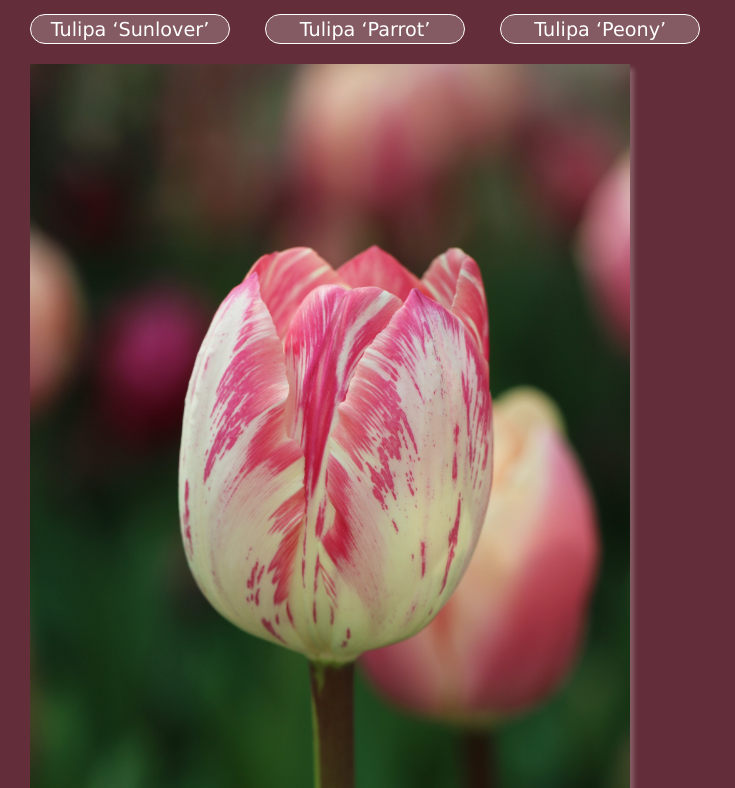
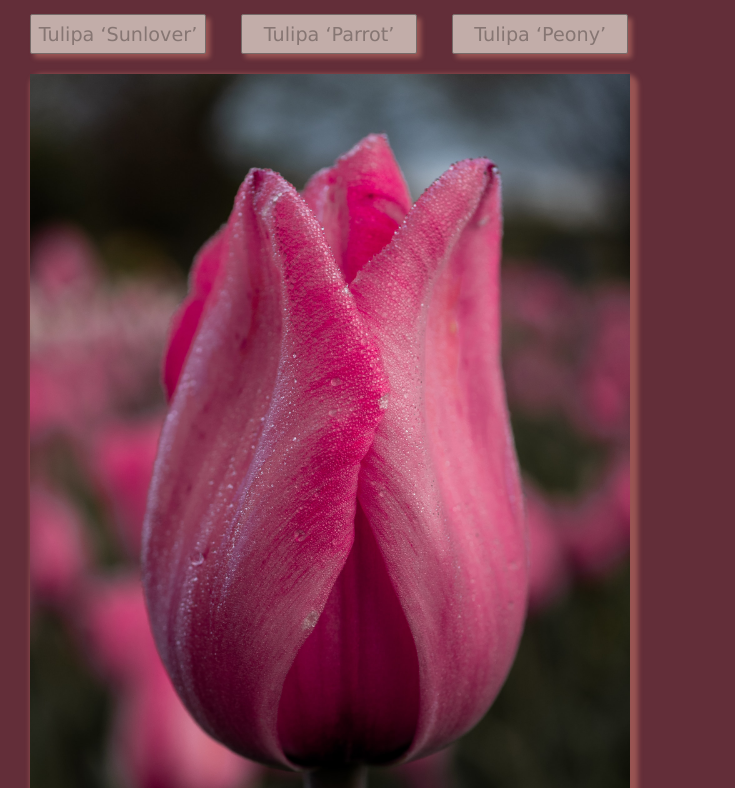
Before and after one commit to mildalge/15-ND, a website: page index.html in a window 1280 px wide. Shown: the part 84-872 px from the top of the page, without its empty margins (0-735 px from the left). Drawn offline with nearby package versions, Linux system fonts and the light colour scheme; files that its build step writes are made by us from their sources.

Commit message:
1dienis2

```diff
--- a/scss/style.scss
+++ b/scss/style.scss
@@ -4,10 +4,7 @@
   box-sizing: border-box;
   font-family: Verdana, Geneva, Tahoma, sans-serif;
   background: #632e39;
-
 }
-
-
 
 h1 {
   margin-top: 30px;
@@ -15,40 +12,58 @@ h1 {
   margin-left: 30px;
   letter-spacing: 2px;
   color: aliceblue;
+  text-shadow: 3px 3px 4px  #e08775;
 }
 
 button {
-  width: 200px;
-  height: 30px;
-  border: 1px solid white;
-  border-radius: 100px;
-  background: #ffffff36;
-  color: white;
+  width: 176px;
+  height: 40px;
+  border: 0.5px solid #766b69;;
+  border-radius: 2px;
+  background: #c2ada9;
+  color: #867673;
   font-size: 1.2em;
-  // box-shadow: 4px 4px 5px #f5f5f53e;
-  transition: 0.3s;
+  box-shadow: 4px 4px 5px #e0877570;
+  transition: 1s;
   margin-bottom: 20px;
   margin-left: 30px;
+
 }
 
+button:hover {
+  cursor:pointer;
+  background: #ffffff96;
+}
+
+button.selected {
+  background: #c2ada9;
+  color: white;
+  border: 1px solid white;
+  border-radius: 2px;
+  box-shadow: 4px 4px 5px #e08775;
+  transform: translateY(100px);
+}
+
+
 .tabs {
-  background: #ffffff36;
-  box-shadow: 4px 4px 5px #f5f5f53e;
+  background: #e08775;
+  box-shadow: 4px 4px 5px 4px #e0877570;
   max-width: 600px;
   width: 100%;
   margin-left: 30px;
-  border-radius: 4px;
-
-}
+  border-radius: 8px;
+  transition: 0.7s;
 
   .tab {
   display: none;
   }
+
   .image1{
   height: 800px;
   width: 600px;
-  background-image: url(../images/img-4.jpg);
+  background-image: url(../images/img-3.jpg);
   background-size: cover;
+
   }
   .image2{
   height: 800px;
@@ -59,6 +74,7 @@ button {
   .image3{
   height: 800px;
   width: 600px;
-  background-image: url(../images/img-3.jpg);
+  background-image: url(../images/img-4.jpg);
   background-size: cover;
   }
+}
```
Lines whose indentation alone changed are shown as unchanged.
